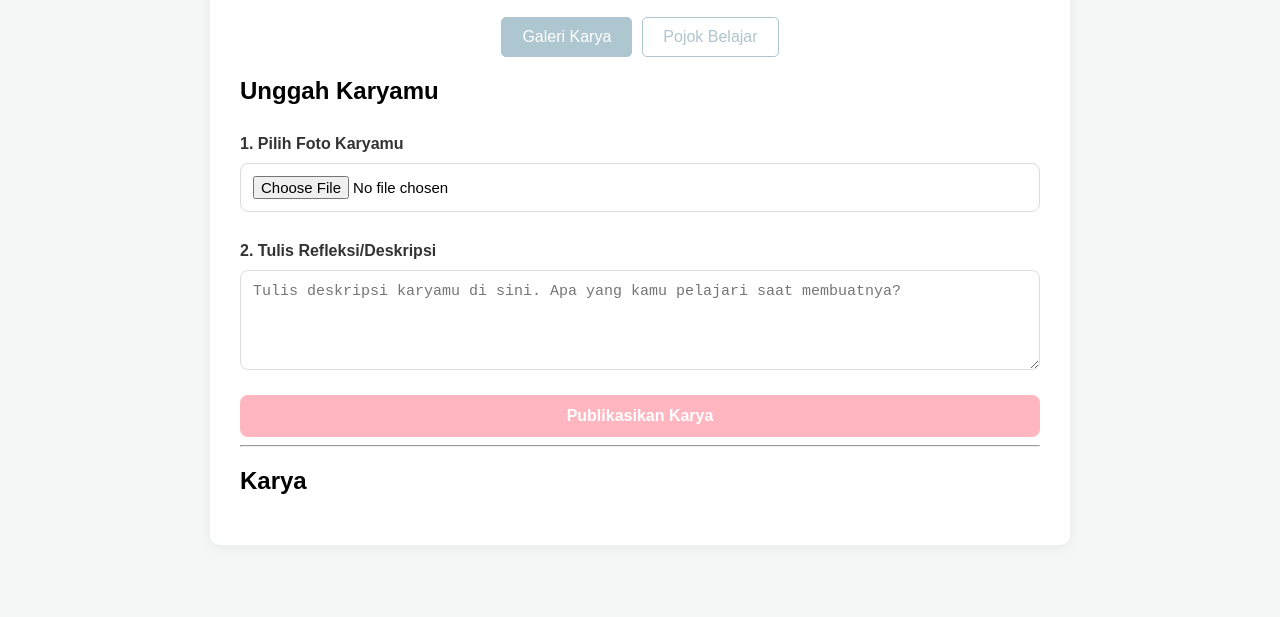
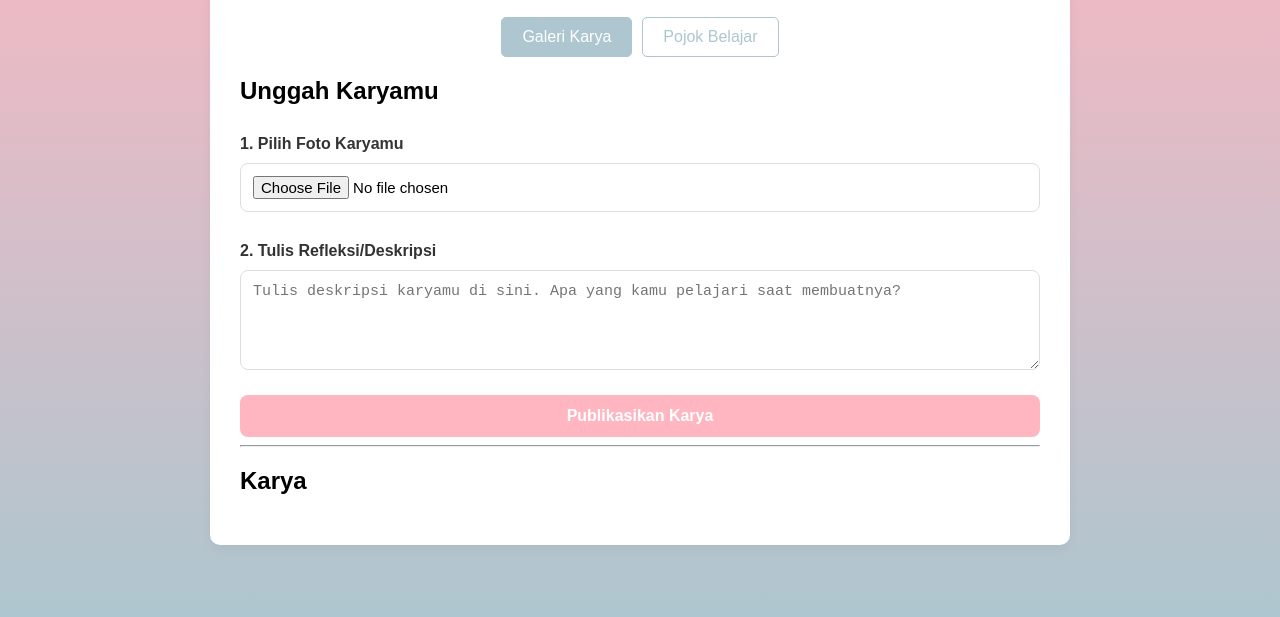
Before and after one commit to rinarin12/KanvasSiswa, a plain HTML site: page index.html in a window 1280 px wide. Shown: the part 183-800 px from the top of the page. Drawn offline with Linux system fonts and the light colour scheme.

Commit message:
Update style.css

```diff
--- a/style.css
+++ b/style.css
@@ -1,9 +1,16 @@
 /* Styling Dasar */
 body {
   font-family: Arial, sans-serif;
-  background-color: #f4f7f6;
+
+  /* DIUBAH: Latar belakang gradasi pink ke biru */
+  background: linear-gradient(to bottom, #FFB6C1, #AEC6CF);
+
   margin: 0;
   padding: 20px;
+
+  /* DITAMBAH: agar gradasi mengisi seluruh halaman */
+  min-height: 100vh;
+  box-sizing: border-box;
 }
 
 .container {
@@ -17,7 +24,7 @@ body {
 
 header {
   text-align: center;
-  /* DIUBAH: dari biru tua menjadi soft blue */
+  /* DIUBAH: border soft blue */
   border-bottom: 2px solid #AEC6CF;
   padding-bottom: 20px;
   margin-bottom: 20px;
@@ -25,7 +32,7 @@ header {
 
 header h1 {
   margin: 0;
-  /* DIUBAH: dari biru tua menjadi biru yang lebih soft */
+  /* DIUBAH: warna judul soft blue */
   color: #607D8B;
 }
 
@@ -39,7 +46,7 @@ nav {
 .nav-button {
   padding: 10px 20px;
   font-size: 16px;
-  /* DIUBAH: dari biru tua menjadi soft blue */
+  /* DIUBAH: border soft blue */
   border: 1px solid #AEC6CF;
   background-color: #ffffff;
   color: #AEC6CF;
@@ -47,7 +54,7 @@ nav {
   cursor: pointer;
 }
 .nav-button.active {
-  /* DIUBAH: dari biru tua menjadi soft blue */
+  /* DIUBAH: background tombol soft blue */
   background-color: #AEC6CF;
   color: white;
 }
@@ -101,7 +108,7 @@ nav {
 
 #tombolTambahKarya {
   padding: 12px 20px;
-  /* DIUBAH: dari hijau menjadi soft pink */
+  /* DIUBAH: background soft pink */
   background-color: #FFB6C1;
   color: white;
   border: none;
@@ -113,7 +120,7 @@ nav {
   transition: background-color 0.2s;
 }
 #tombolTambahKarya:hover {
-  /* DIUBAH: menjadi pink yang lebih gelap */
+  /* DIUBAH: pink lebih gelap */
   background-color: #DB7093;
 }
 
@@ -152,7 +159,6 @@ nav {
   position: absolute;
   top: 10px;
   right: 10px;
-  /* DIBIARKAN merah untuk usability */
   background-color: rgba(220, 53, 69, 0.8);
   color: white;
   border: none;
@@ -183,7 +189,7 @@ nav {
   background-color: #e9ecef;
 }
 .link-belajar li a strong {
-  /* DIUBAH: dari biru tua menjadi soft blue */
+  /* DIUBAH: warna link soft blue */
   color: #AEC6CF;
   display: block;
   font-size: 18px;
```
